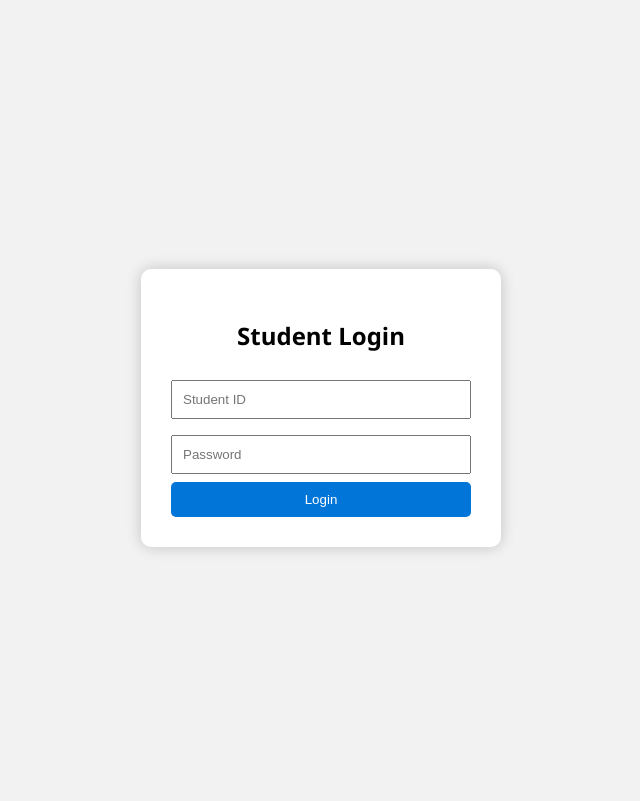
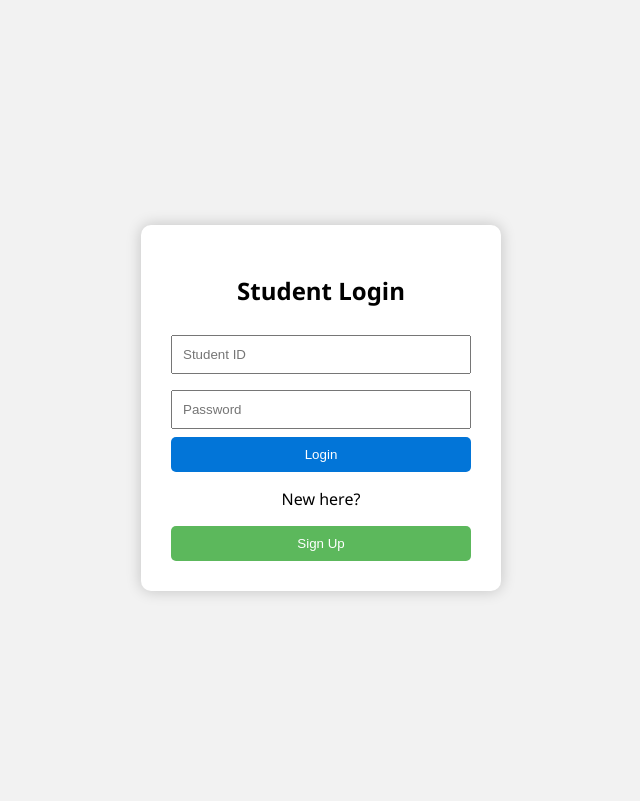
Before and after one commit to Nikhil210206/Bus_Tracking, a Flask app: page / in a window 1280 px wide. Shown: the top 801 px of the page, without its empty margins (319-959 px from the left). Run offline with Flask 3, Linux system fonts and the light colour scheme.

Commit message:
register button

```diff
--- a/backend/student_login/templates/login.html
+++ b/backend/student_login/templates/login.html
@@ -22,6 +22,11 @@
       </div>
       <input type="submit" class="btn" value="Login">
     </form>
+
+    <div style="text-align:center; margin-top: 10px;">
+      <p>New here?</p>
+      <a href="/register"><button class="btn" style="background-color: #5cb85c;">Sign Up</button></a>
+    </div>
   </div>
 </body>
 </html>
```
